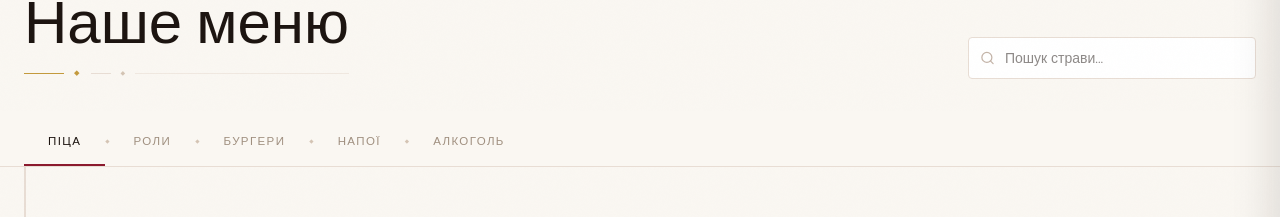
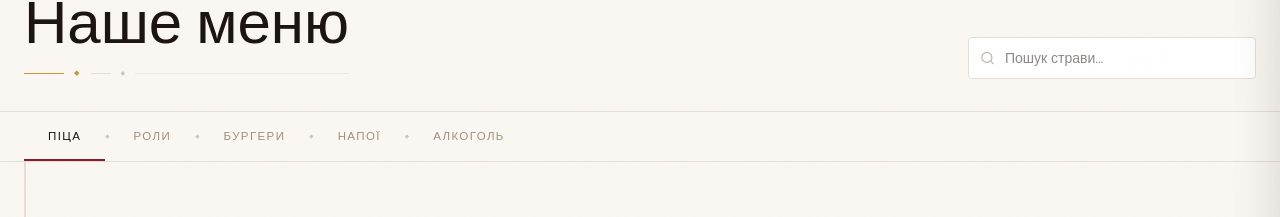
Before and after one commit to danylonahorniuk/brasa-cafe, a Next.js app: page /menu in a window 1280 px wide. Shown: the part 156-373 px from the top of the page. Built offline with nearby package versions, Linux system fonts and the light colour scheme.

Commit message:
Fix menu nav sticky position: top 64px -> 80px, add top border
Co-Authored-By: Claude Sonnet 4.6 <noreply@anthropic.com>

```diff
--- a/src/app/menu/page.tsx
+++ b/src/app/menu/page.tsx
@@ -199,7 +199,7 @@ export default function MenuPage() {
       </div>
 
       {/* ── Навігація ── */}
-      <div ref={navRef} className="sticky z-30" style={{ top: "64px", background: "#faf7f2", borderTop: "6px solid #faf7f2", borderBottom: "1px solid #e8ddd4" }}>
+      <div ref={navRef} className="sticky z-30" style={{ top: "80px", background: "#faf7f2", borderTop: "1px solid #e8ddd4", borderBottom: "1px solid #e8ddd4" }}>
         <div className="max-w-7xl mx-auto px-6">
           <nav className="flex items-center overflow-x-auto" style={{ scrollbarWidth: "none" }}>
             {menuCategories.map((cat, idx) => {
```
